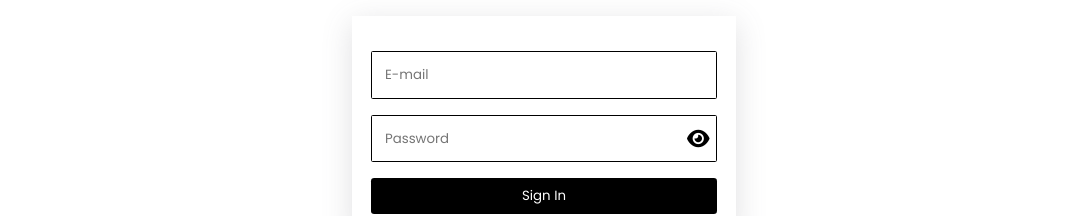
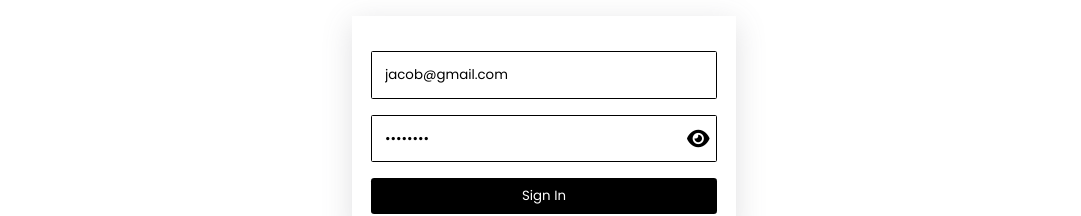
Before and after one commit to tomkjose/news-website, a React (Create React App) app: page /#/signin in a window 1280 px wide. Shown: the part 147-363 px from the top of the page, without its empty margins (96-1177 px from the left). Built offline with nearby package versions, Linux system fonts and the light colour scheme; no server answers.

Commit message:
Fix:Add default login data

```diff
--- a/src/components/SigninCard/SigninCard.jsx
+++ b/src/components/SigninCard/SigninCard.jsx
@@ -42,6 +42,7 @@ function SigninCard() {
             type="email"
             onChange={(e) => setEmail(e.target.value)}
             placeholder="E-mail"
+            defaultValue={"jacob@gmail.com"}
             required
             className="signin__input"
           />
@@ -50,6 +51,7 @@ function SigninCard() {
           <input
             type={isHidden ? "password" : "text"}
             onChange={(e) => setPassword(e.target.value)}
+            defaultValue={"qwerty12"}
             placeholder="Password"
             className="signin__input"
             required
```
